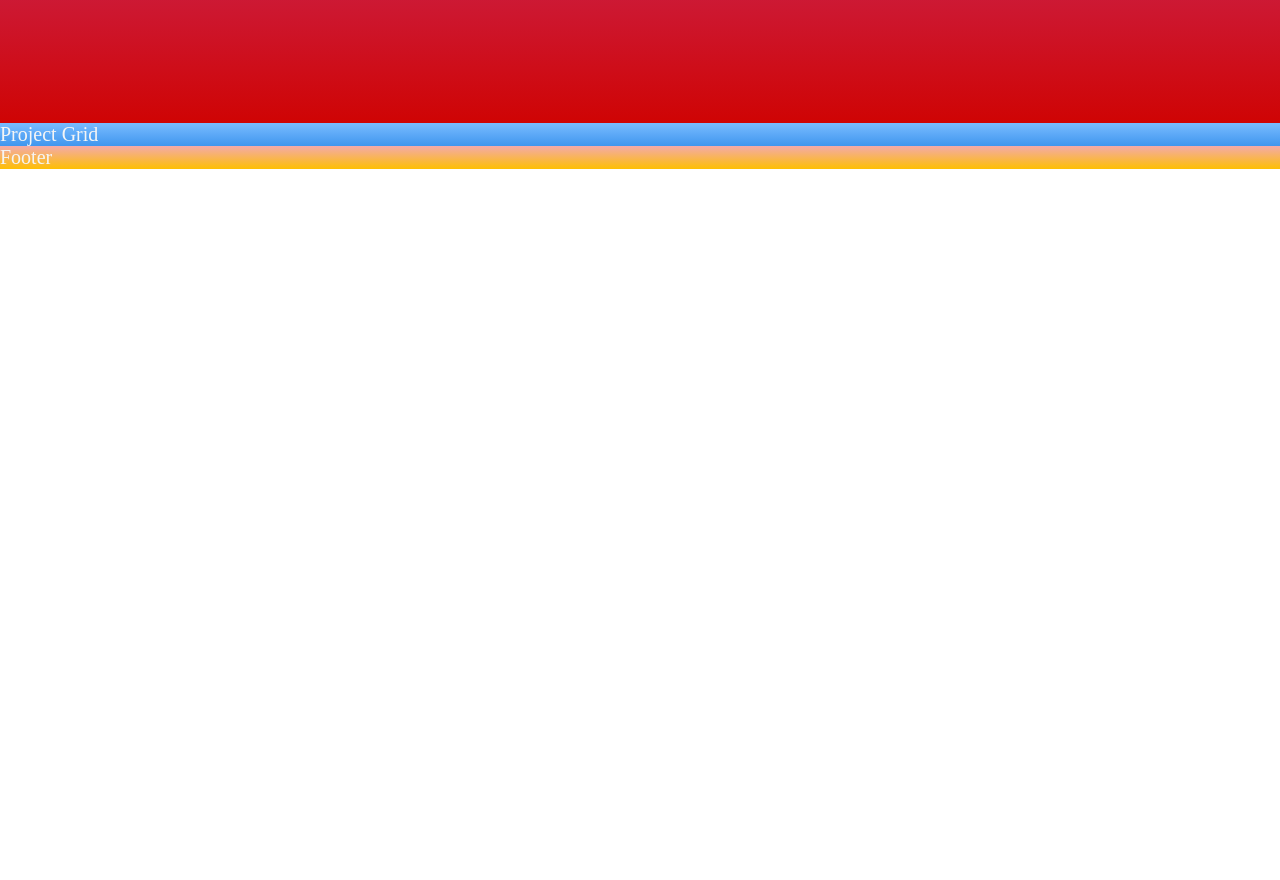
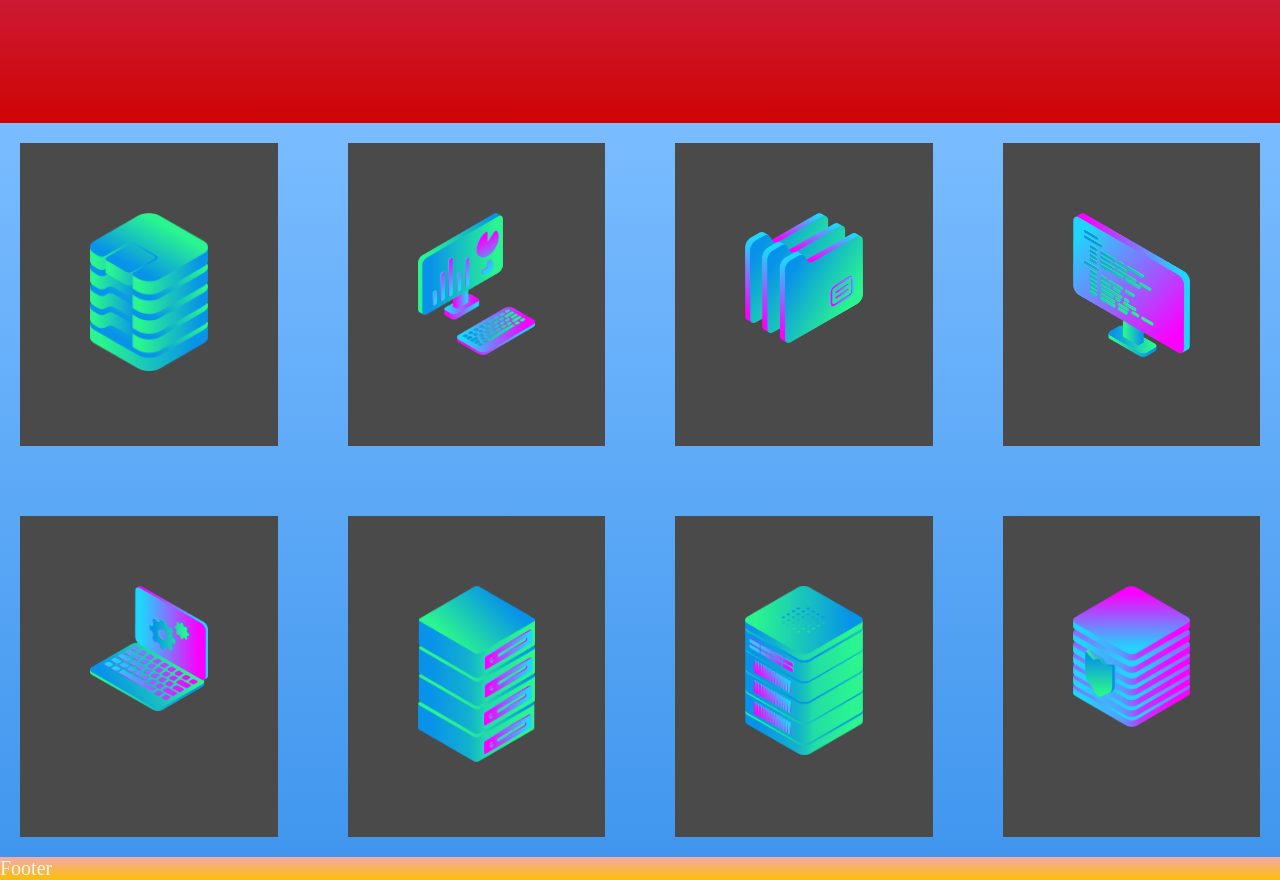
Before and after one commit to jeffreyxmonteiro/responsive-template, a plain HTML site: page index.html in a window 1280 px wide. Shown: the part 420-1300 px from the top of the page. Before the commit the page ends 800 px from the top, so only its background shows below. Drawn offline with Linux system fonts and the light colour scheme.

Commit message:
Added responsive grid.

```diff
--- a/index.html
+++ b/index.html
@@ -14,7 +14,17 @@
     </ul>
   </nav>
   <div class="cover-container zone red">Cover!!!</div>
-    <div class="zone blue">Project Grid</div>
+  <div class="grid-container zone blue">
+    <div class="card zone"><img src="./img/data_storage_2_2.png" alt=""></div>
+    <div class="card zone"><img src="./img/desktop_analytics_2.png" alt=""></div>
+    <div class="card zone"><img src="./img/files_2.png" alt=""></div>
+    <div class="card zone"><img src="./img/monitor_coding_2.png" alt=""></div>
+    <div class="card zone"><img src="./img/monitor_settings_2.png" alt=""></div>
+    <div class="card zone"><img src="./img/server_2_2.png" alt=""></div>
+    <div class="card zone"><img src="./img/server_3.png" alt=""></div>
+    <div class="card zone"><img src="./img/server_safe_2.png" alt=""></div>
+  </div>
+
     <div class="zone yellow">Footer</div>
 
 </body>
--- a/style.css
+++ b/style.css
@@ -40,6 +40,24 @@ body {
 }
 
 /* --- MAIN COVER END --- */
+
+/* --- MAIN GRID BEGIN --- */
+.grid-container {
+  display: grid;
+  grid-gap: 30px;
+  grid-template-columns: repeat(auto-fill, minmax(275px, 1fr));
+}
+
+.card {
+  background-color: #4a4a4a;
+  padding: 70px;
+  margin: 20px;
+}
+
+.card > img {
+  width: 100%;
+}
+/* --- MAIN GRID END --- */
 
 
 .zone {
```
